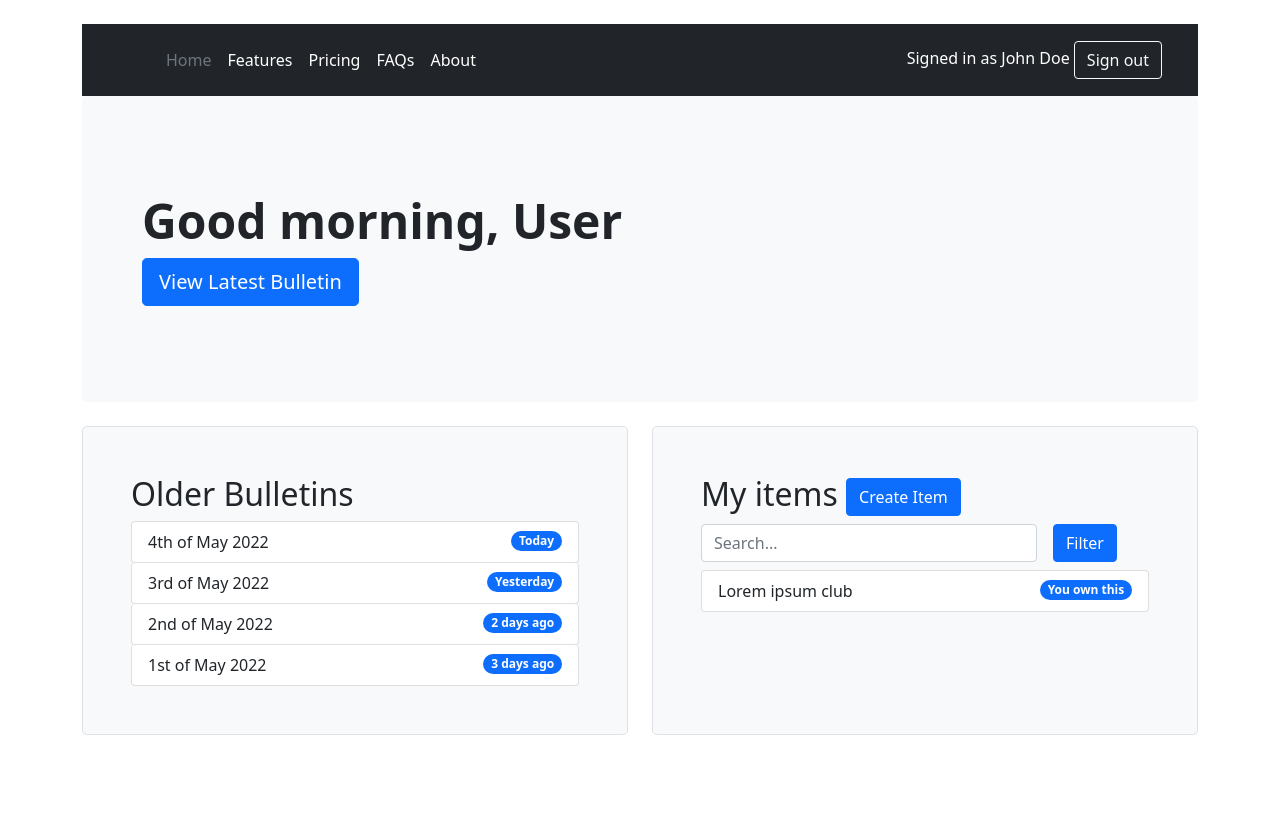
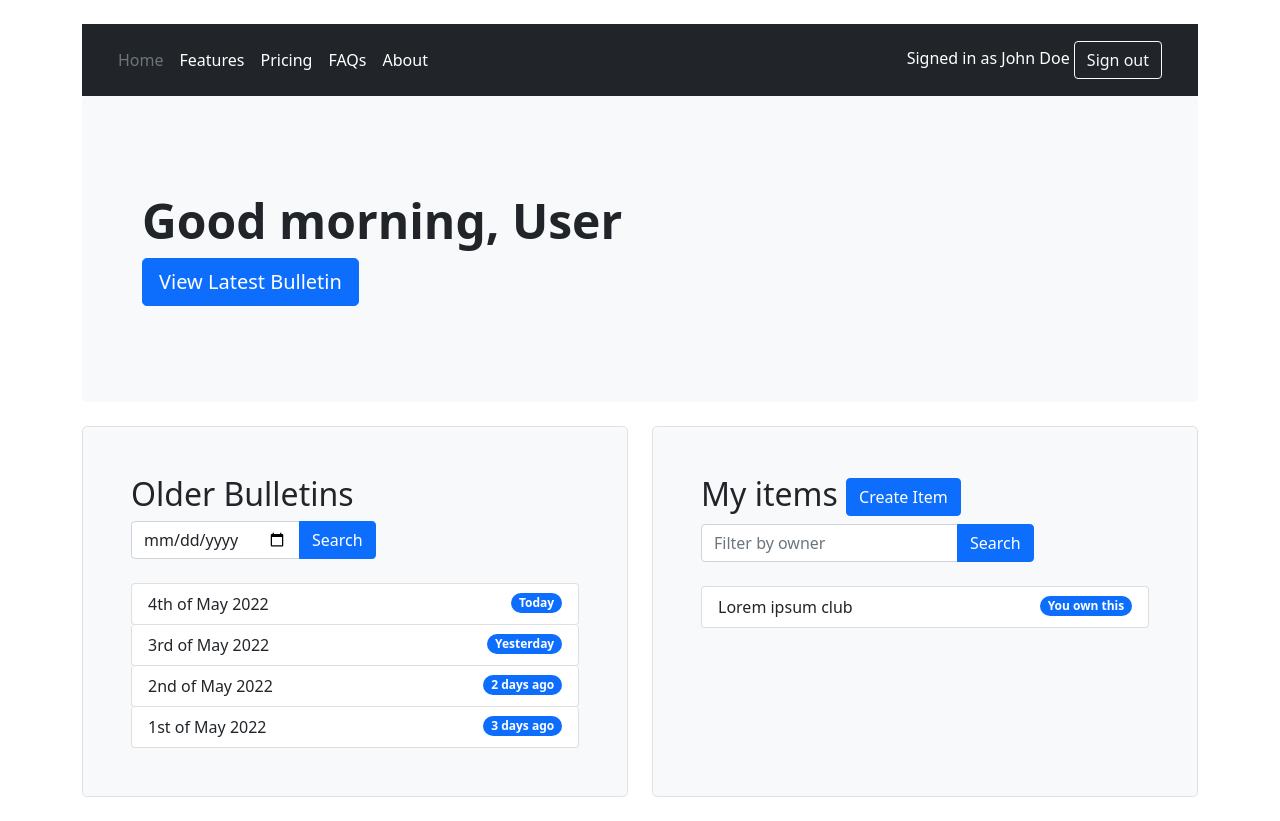
Before and after one commit to maxfire2008/bulletin-2, a Flask app: page / in a window 1280 px wide. Before the commit the page ends 735 px from the top, so only its background shows below. Run offline with Flask 2, Linux system fonts and the light colour scheme.

Commit message:
minor style changes

```diff
--- a/templates/base.html.j2
+++ b/templates/base.html.j2
@@ -15,16 +15,6 @@
                 <header class="p-3 bg-dark text-white">
                     <div class="container">
                         <div class="d-flex flex-wrap align-items-center justify-content-center justify-content-lg-start">
-                            <a href="/"
-                               class="d-flex align-items-center mb-2 mb-lg-0 text-white text-decoration-none">
-                                <svg class="bi me-2"
-                                     width="40"
-                                     height="32"
-                                     role="img"
-                                     aria-label="Bootstrap">
-                                    <use xlink:href="#bootstrap"/>
-                                </svg>
-                            </a>
                             <ul class="nav col-12 col-lg-auto me-lg-auto mb-2 justify-content-center mb-md-0">
                                 <li>
                                     <a href="#" class="nav-link px-2 text-secondary">Home</a>
@@ -54,5 +44,6 @@
             <script src="https://cdn.jsdelivr.net/npm/bootstrap@5.1.3/dist/js/bootstrap.bundle.min.js"
                     integrity="sha384-ka7Sk0Gln4gmtz2MlQnikT1wXgYsOg+OMhuP+IlRH9sENBO0LRn5q+8nbTov4+1p"
                     crossorigin="anonymous"></script>
+            <script src="https://ajax.googleapis.com/ajax/libs/jquery/3.6.0/jquery.min.js"></script>
         </body>
     </html>
--- a/templates/index.html.j2
+++ b/templates/index.html.j2
@@ -12,6 +12,17 @@
         <div class="col-md-6">
             <div class="h-100 p-5 bg-light border rounded-3">
                 <h2>Older Bulletins</h2>
+                <h2 class="d-flex">
+                    <form action="/bulletins">
+                        <div class="input-group mb-3">
+                            <input type="date"
+                                   class="form-control"
+                                   placeholder="Filter by date"
+                                   name="filter">
+                            <button type="submit" class="btn btn-primary">Search</button>
+                        </div>
+                    </form>
+                </h2>
                 <ul class="list-group">
                     <a class="btn btn-primary list-group-item d-flex justify-content-between align-items-center">
                         4th of May 2022
@@ -38,13 +49,15 @@
                     My items <a href="https://example.com/" class="btn btn-primary" type="button">Create Item</a>
                 </h2>
                 <h2 class="d-flex">
-                    <form class="col-12 col-lg-auto mb-3 mb-lg-0 me-lg-3 w-75">
-                        <input type="search"
-                               class="form-control form-control-dark"
-                               placeholder="Search..."
-                               aria-label="Search">
+                    <form action="/items">
+                        <div class="input-group mb-3">
+                            <input type="text"
+                                   class="form-control"
+                                   placeholder="Filter by owner"
+                                   name="filter">
+                            <button type="submit" class="btn btn-primary">Search</button>
+                        </div>
                     </form>
-                    <a href="https://example.com/" class="btn btn-primary" type="button">Filter</a>
                 </h2>
                 <ul class="list-group">
                     <a class="btn btn-primary list-group-item d-flex justify-content-between align-items-center">
@@ -54,5 +67,4 @@
                 </ul>
             </div>
         </div>
-    </div>
-{% endblock %}
+    {% endblock %}
```
